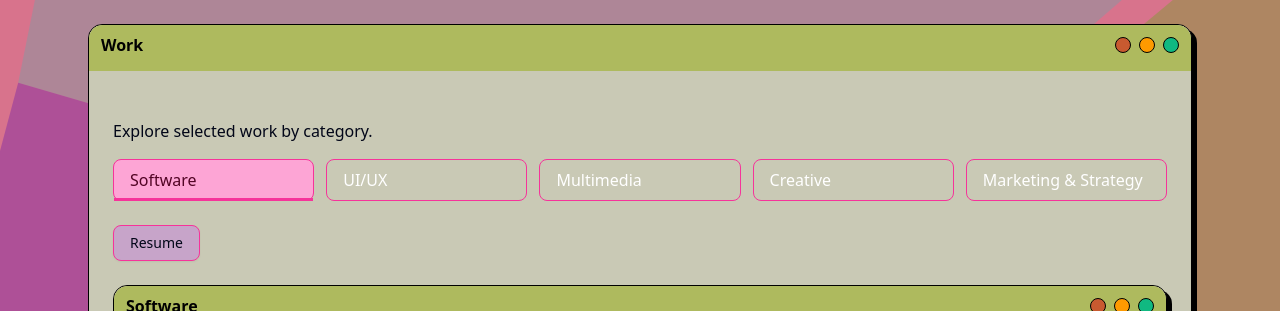
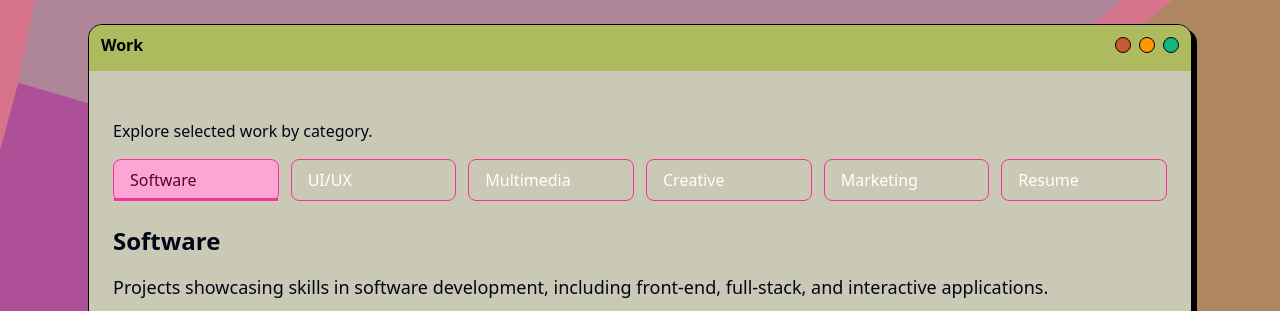
Before and after one commit to MaryBruff/portfolio, a Next.js app: page /work in a window 1280 px wide. Shown: the top 311 px of the page. Built offline with nearby package versions, Linux system fonts and the light colour scheme.

Commit message:
Add Resume to tabs

```diff
--- a/src/app/work/page.tsx
+++ b/src/app/work/page.tsx
@@ -16,7 +16,8 @@ const tabs = [
   { label: "UI/UX", content: <UIUXContent /> },
   { label: "Multimedia", content: <MultimediaContent /> },
   { label: "Creative", content: <CreativeContent /> },
-  { label: "Marketing & Strategy", content: <MarketingContent /> },
+  { label: "Marketing", content: <MarketingContent /> },
+  { label: "Resume", content: null, link: "/resume" },
 ];
 
 export default function WorkContent() {
@@ -30,7 +31,7 @@ export default function WorkContent() {
             Explore selected work by category.
           </p>
           <nav className="mb-6">
-            <ul className="grid grid-cols-1 sm:grid-cols-5 gap-3">
+            <ul className="grid grid-cols-2 sm:grid-cols-6 gap-3">
               {tabs.map((item) => (
                 <motion.li
                   key={item.label}
@@ -39,7 +40,13 @@ export default function WorkContent() {
                       ? "bg-pink-300 text-pink-950"
                       : "text-white hover:bg-pink-300 hover:text-pink-950"
                   }`}
-                  onClick={() => setSelectedTab(item)}
+                  onClick={() => {
+                    if (item.link) {
+                      window.location.href = item.link; // Navigate to the link for Resume tab
+                    } else {
+                      setSelectedTab(item); // Switch to tab content for other tabs
+                    }
+                  }}
                 >
                   {item.label}
                   {selectedTab.label === item.label ? (
@@ -52,25 +59,18 @@ export default function WorkContent() {
               ))}
             </ul>
           </nav>
-          <div className="flex justify-start mb-6">
-            <Button
-              variant="outline"
-              className="border-pink-500 hover:bg-pink-300 hover:text-pink-950 portfolio-font"
-              asChild
-            >
-              <Link href="/resume">Resume</Link>
-            </Button>
-          </div>
           <AnimatePresence mode="wait">
+            {selectedTab.content && (
               <motion.div
-              key={selectedTab ? selectedTab.label : "empty"}
+                key={selectedTab.label}
                 initial={{ y: 10, opacity: 0 }}
                 animate={{ y: 0, opacity: 1 }}
                 exit={{ y: -10, opacity: 0 }}
                 transition={{ duration: 0.2 }}
               >
-              {selectedTab ? selectedTab.content : null}
+                {selectedTab.content}
               </motion.div>
+            )}
           </AnimatePresence>
         </Window>
       </div>
--- a/src/components/work/MarketingContent.tsx
+++ b/src/components/work/MarketingContent.tsx
@@ -25,7 +25,7 @@ export default function MarketingContent() {
 
   return (
     <PortfolioCategory
-      windowTitle="Marketing & Strategy"
+      windowTitle="Marketing"
       introText="Showcasing expertise in marketing, branding, and strategic planning for targeted audience engagement."
       projects={projects}
     />
--- a/src/components/work/ProjectCategory.tsx
+++ b/src/components/work/ProjectCategory.tsx
@@ -1,6 +1,5 @@
 import { Button } from "@/components/ui/button";
 import Link from "next/link";
-import Window from "@/components/Window";
 import ProjectCard from "./ProjectCard";
 
 interface Project {
@@ -29,12 +28,14 @@ export default function PortfolioCategory({
   isDev = false,
 }: PortfolioCategoryProps) {
   return (
-    <Window title={windowTitle}>
+    <div>
+      <h2 className="text-2xl font-bold mb-4 portfolio-font">{windowTitle}</h2>
       <p className="mb-6 portfolio-font text-lg">{introText}</p>
       {githubProfile && (
         <div className="flex justify-end mb-4">
           <Button
             variant="outline"
+            className="portfolio-font"
             asChild
           >
             <Link href={githubProfile} target="_blank">
@@ -48,6 +49,6 @@ export default function PortfolioCategory({
           <ProjectCard key={project.title} project={project} isDev={isDev} />
         ))}
       </div>
-    </Window>
+    </div>
   );
 }
```
Lines whose indentation alone changed are shown as unchanged.
